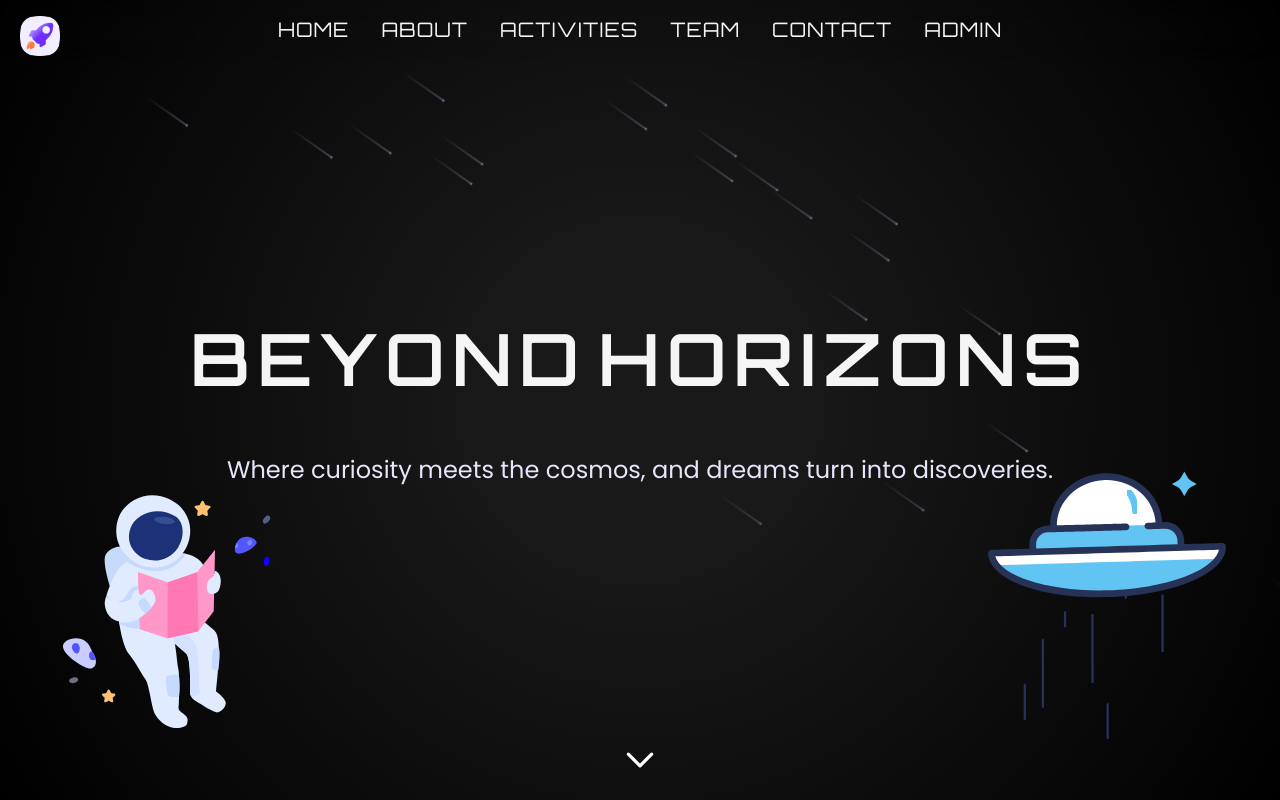
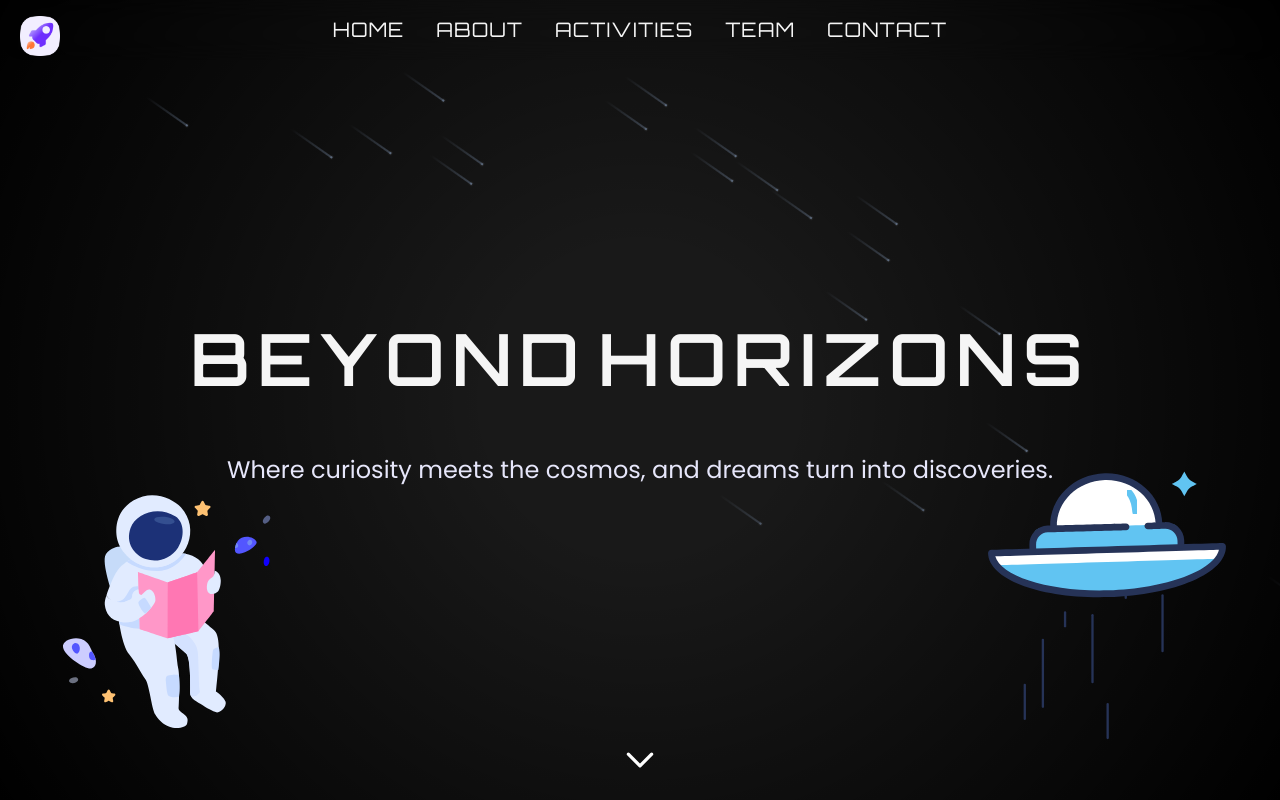
Before and after one commit to DevVaradPatil/space-site, a React (Vite) app: page / in a window 1280 px wide. Shown: the top 800 px of the page. Built offline with nearby package versions, Linux system fonts and the light colour scheme; no server answers; the database is empty.

Commit message:
Remove Admin link from Navbar for cleaner navigation

```diff
--- a/src/components/Navbar.jsx
+++ b/src/components/Navbar.jsx
@@ -18,7 +18,6 @@ const Navbar = () => {
                 <a href='#activity' className='text-neutral-100 font-orbitron hover:text-secondary transition duration-200 transform hover:scale-110'>Activities</a>
                 <a href='#team' className='text-neutral-100 font-orbitron hover:text-secondary transition duration-200 transform hover:scale-110'>Team</a>
                 <a href='#contact' className='text-neutral-100 font-orbitron hover:text-secondary transition duration-200 transform hover:scale-110'>Contact</a>
-                <Link to='/admin' className='text-neutral-100 font-orbitron hover:text-secondary transition duration-200 transform hover:scale-110'>Admin</Link>
             </div>
             <div className='md:hidden'>
                 <button onClick={() => setIsOpen(!isOpen)} className='text-neutral-100 focus:outline-none'>
```
